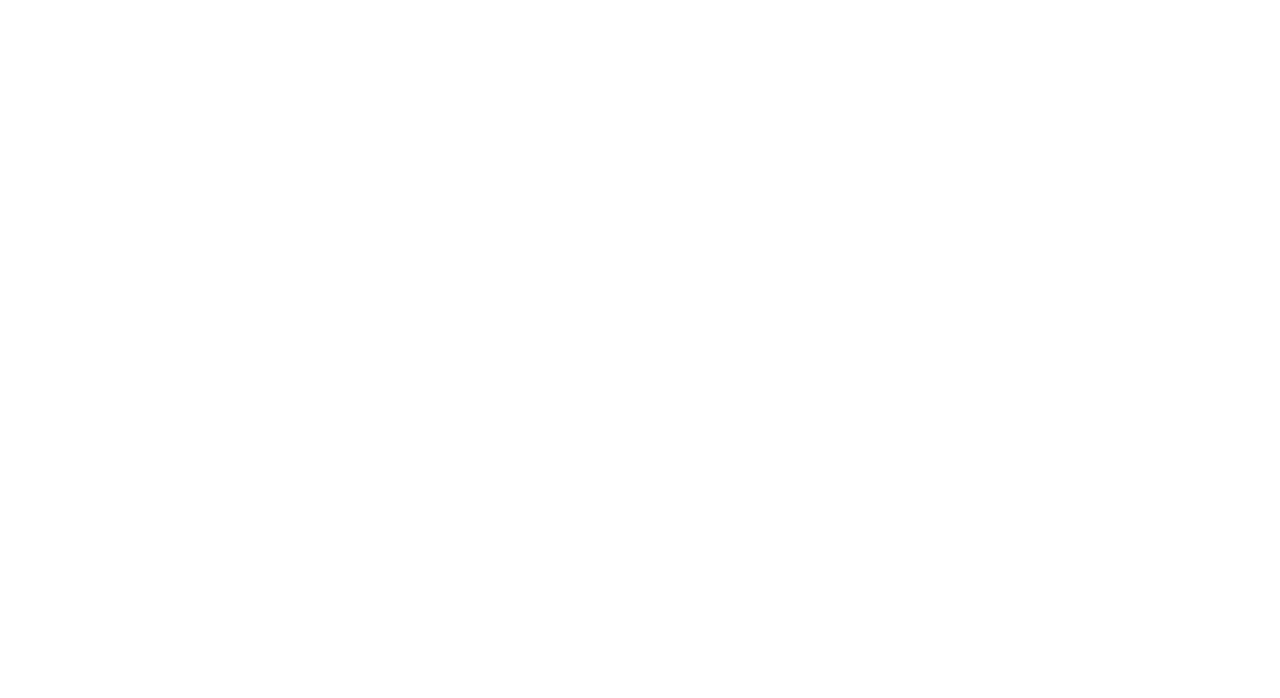
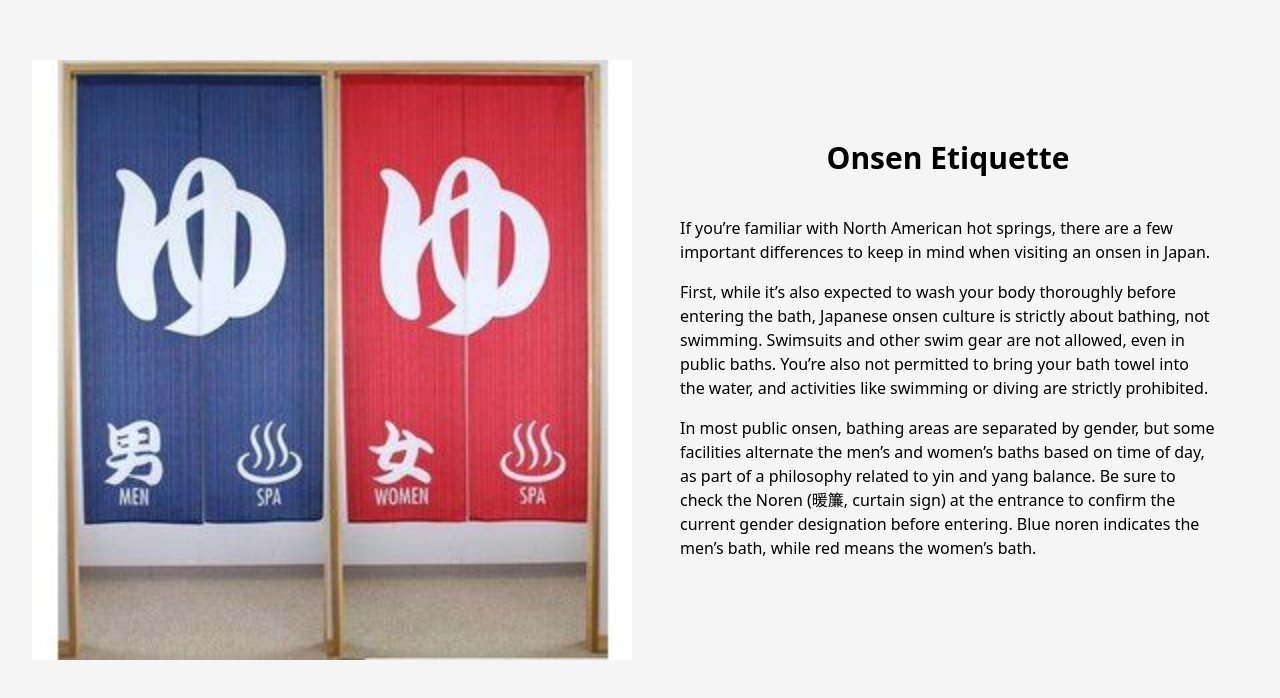
Before and after one commit to elriot/JapanOnsenTour, a React (Vite) app in the folder japan-onsen-tour/: page / in a window 1280 px wide. Shown: the part 1630-2328 px from the top of the page. Before the commit the page ends 1610 px from the top, so only its background shows below. Built offline with nearby package versions, Linux system fonts and the light colour scheme.

Commit message:
Added Onsen Etiquette

```diff
--- a/japan-onsen-tour/src/App.css
+++ b/japan-onsen-tour/src/App.css
@@ -2,32 +2,12 @@
 
 #root {
   max-width: 1280px;
-  margin: 0auto;
+  margin: 0 auto;
+/* background-color: aquamarine; */
   /* padding: 2rem; */
   /* text-align: center; */
 }
 
-.logo {
-  height: 6em;
-  padding: 1.5em;
-  will-change: filter;
-  transition: filter 300ms;
-}
-.logo:hover {
-  filter: drop-shadow(0 0 2em #646cffaa);
-}
-.logo.react:hover {
-  filter: drop-shadow(0 0 2em #61dafbaa);
-}
-
-@keyframes logo-spin {
-  from {
-    transform: rotate(0deg);
-  }
-  to {
-    transform: rotate(360deg);
-  }
-}
 
 @media (prefers-reduced-motion: no-preference) {
   a:nth-of-type(2) .logo {
--- a/japan-onsen-tour/src/App.jsx
+++ b/japan-onsen-tour/src/App.jsx
@@ -1,8 +1,9 @@
+import "/src/App.css";
 import Header from "./pages/Header";
 import WhatIsOnsen from "./pages/WhatIsOnsen";
 import HealthBenefit from "./pages/HealthBenefit";
 import BeforeYouGo from "./pages/BeforeYouGo";
-import "/src/App.css";
+import Etiquette from "./pages/Etiquette";
 
 function App() {
   return (
@@ -11,6 +12,7 @@
 		<WhatIsOnsen className="bg-odd"/>
 		<HealthBenefit className="bg-even"/>
 		<BeforeYouGo className="bg-odd"/>
+		<Etiquette className="bg-odd"/>
     </>
   );
 }
--- /dev/null
+++ b/japan-onsen-tour/src/pages/Etiquette.jsx
@@ -0,0 +1,34 @@
+import Heading2 from "../components/Heading2";
+import ResponsiveRowImage from "../components/ResoponsiveRowImage";
+import ResponsiveRow from "../components/ResponsiveRow";
+import ResponsiveRowText from "../components/ResponsiveRowText";
+import Section from "../components/Section";
+import noren from "../images/noren.jpg";
+
+function Etiquette({className=""}){
+
+	return (
+		<Section className={className}>
+			<ResponsiveRow>
+				<ResponsiveRowImage src={noren} alt="Noren sign"/>
+				<ResponsiveRowText>
+					<Section>
+						<Heading2 className="text-center">Onsen Etiquette</Heading2>
+						<p className="mb-4">
+							If you’re familiar with North American hot springs, there are a few important differences to keep in mind when visiting an onsen in Japan.
+						</p>
+						<p className="mb-4">
+							First, while it’s also expected to wash your body thoroughly before entering the bath,  Japanese onsen culture is strictly about bathing, not swimming. Swimsuits and other swim gear are not allowed, even in public baths. You’re also not permitted to bring your bath towel into the water, and activities like swimming or diving are strictly prohibited.
+						</p>
+						<p className="mb-4">
+							In most public onsen, bathing areas are separated by gender, but some facilities alternate the men’s and women’s baths based on time of day, as part of a philosophy related to yin and yang balance. Be sure to check the Noren (暖簾, curtain sign) at the entrance to confirm the current gender designation before entering. Blue noren indicates the men’s bath, while red means the women’s bath.
+						</p>
+					</Section>
+				</ResponsiveRowText>
+			</ResponsiveRow>
+		</Section>
+
+	);
+}
+
+export default Etiquette;
```
Also changed, not shown: japan-onsen-tour/src/images/noren.jpg (added), japan-onsen-tour/src/images/tattoo.jpg (added).
